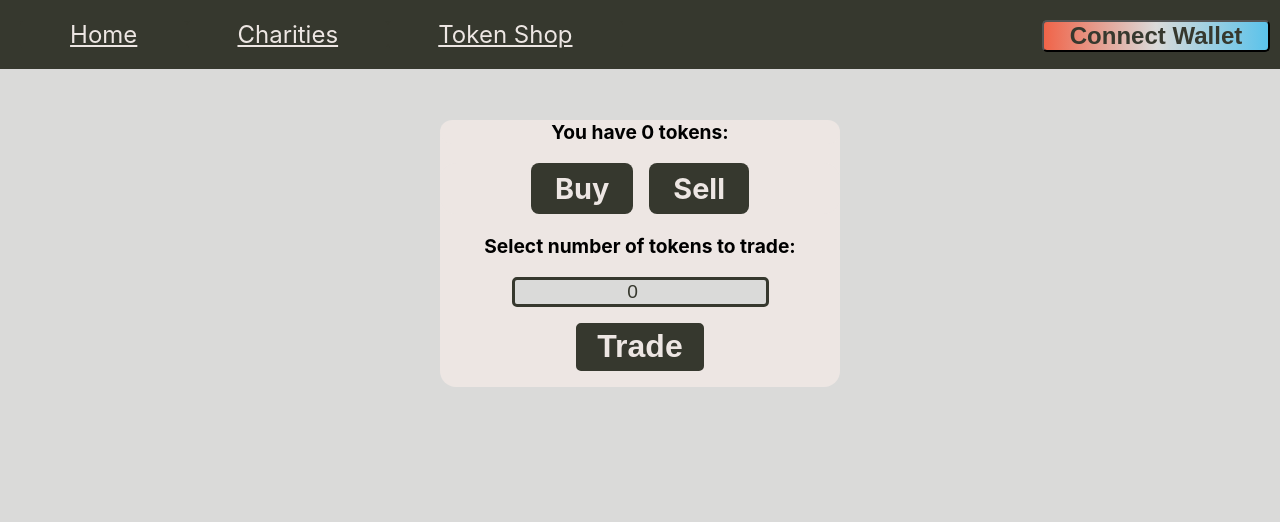
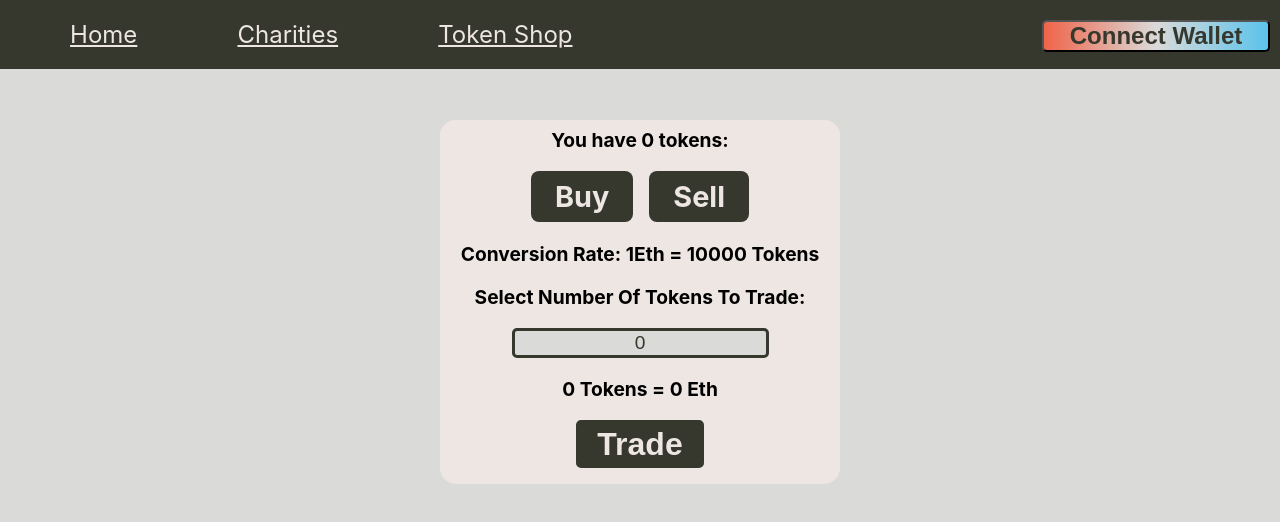
Before and after one commit to Zac369/charity-frontend, a React (Create React App) app: page /token in a window 1280 px wide. Shown: the top 522 px of the page. Built offline with nearby package versions, Linux system fonts and the light colour scheme.

Commit message:
Show conversion rate

```diff
--- a/src/Components/TokenShop/TokenShop.css
+++ b/src/Components/TokenShop/TokenShop.css
@@ -66,4 +66,13 @@
 
 .num-tokens {
     border-radius: 1rem;
+    padding: 0.5rem 0 0 0;
 }
+
+.container .trade-button {
+    margin: 0 0 1rem 0;
+}
+
+input[type=number]::-webkit-inner-spin-button {
+    -webkit-appearance: none;
+  }
--- a/src/Components/TokenShop/index.js
+++ b/src/Components/TokenShop/index.js
@@ -10,6 +10,10 @@ const TokenShop = ({currentAccount, charitiesContract, tokenContract}) => {
     const [trading, setTrading] = useState(false);
 
     const tradeTokens = (amount, option) => async () => {
+        if (amount <= 0) {
+            console.log("Tokens must be greater than 0");
+            return;
+        }
         setSelectedTokens(0);
         console.log(amount);
         console.log(option);
@@ -21,6 +25,10 @@ const TokenShop = ({currentAccount, charitiesContract, tokenContract}) => {
             await txnBuy.wait();
             setTrading(false);
         } else if (option === "sell") {
+            if (amount > numTokens) {
+                console.log("Error Too many tokens");
+                return;
+            }
             const txnApprove = await tokenContract.approve(charitiesContract.address, weiAmount.toString());
             await txnApprove.wait();
             const txnSell = await charitiesContract.sell(weiAmount.toString());
@@ -61,9 +69,11 @@ const TokenShop = ({currentAccount, charitiesContract, tokenContract}) => {
                 <label htmlFor="sell">Sell</label>
             </div>
             <div>
-                <p>Select number of tokens to trade:</p>
+                <p>Conversion Rate: 1Eth = 10000 Tokens</p>
+                <p>Select Number Of Tokens To Trade:</p>
                 <input type="number" min="0" value={selectedTokens} onChange={(e) => setSelectedTokens(e.target.value)}></input>
-                <button
+                <p>{selectedTokens / 1} Tokens = {selectedTokens / 10000} Eth</p>
+                <button className="trade-button"
                 onClick={tradeOption && tradeTokens(selectedTokens, tradeOption)}>
                 Trade
                 </button>
```
